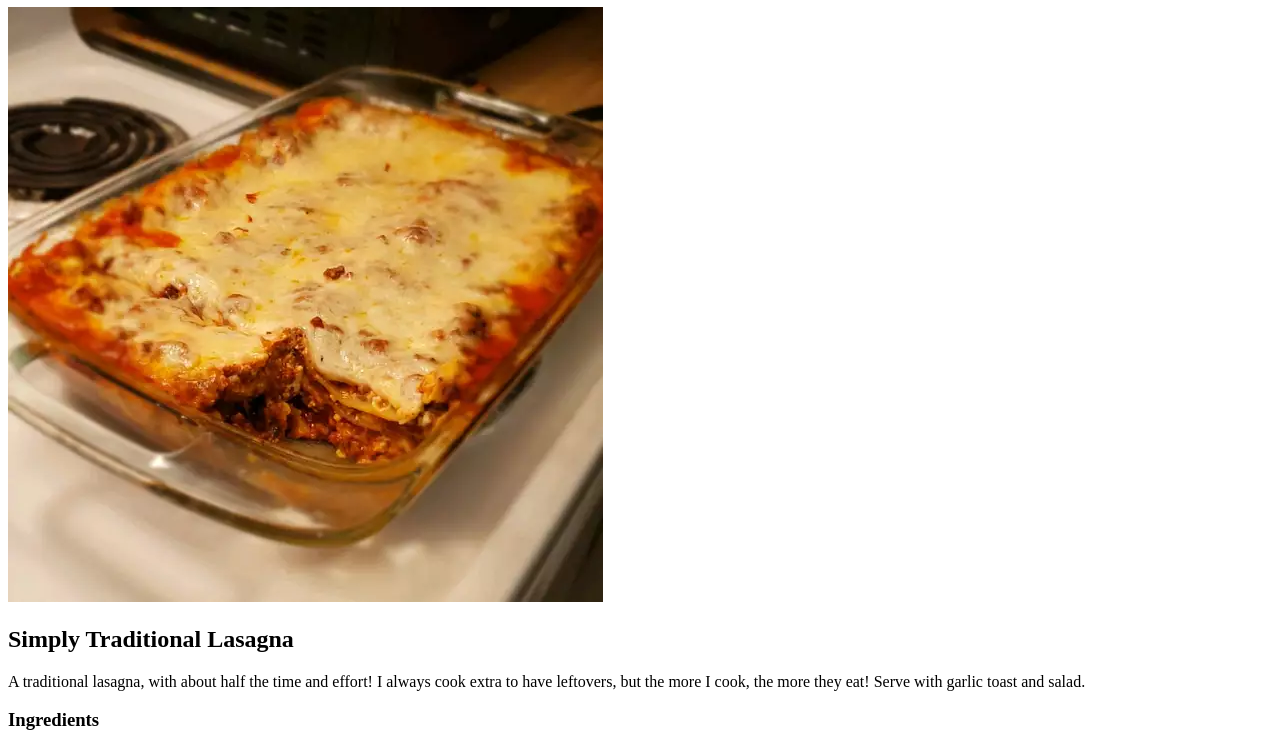
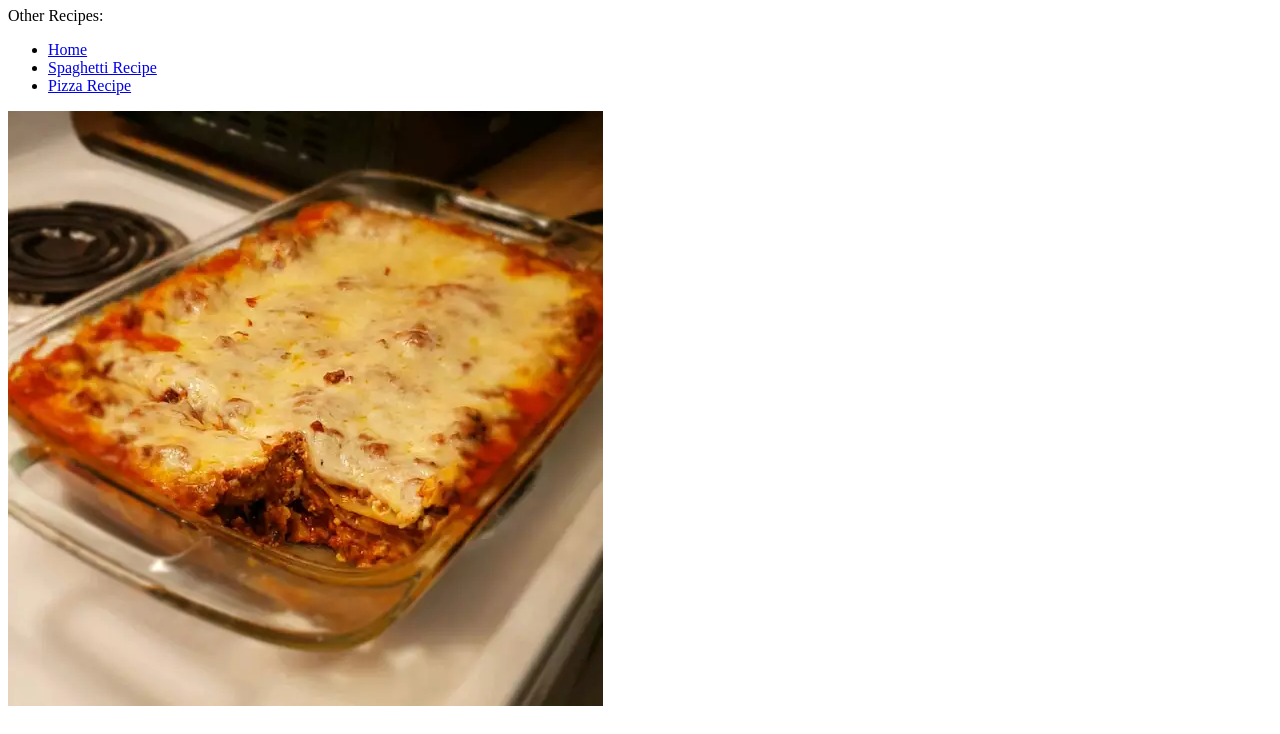
Before and after one commit to kari-schendel07/odin-recipes, a plain HTML site: page recipes/lasagna.html in a window 1280 px wide. Shown: the part 73-807 px from the top of the page. Drawn offline with Linux system fonts and the light colour scheme.

Commit message:
Added links to the other pages to each page

```diff
--- a/recipes/lasagna.html
+++ b/recipes/lasagna.html
@@ -8,6 +8,12 @@
 </head>
 <body>
     <h1>Lasagna</h1>
+    <p>Other Recipes:</p>
+    <ul>
+        <li><a href="../index.html">Home</a></li>
+        <li><a href="spaghetti.html">Spaghetti Recipe</a></li>
+        <li><a href="pizza.html">Pizza Recipe</a></li>
+    </ul>
     <img src="../images/lasagna.jpg">
     <h2>Simply Traditional Lasagna</h2>
     <p>A traditional lasagna, with about half the time and effort! I always cook extra to have leftovers, but the more I cook, the more they eat! Serve with garlic toast and salad.</p>
```
Also changed, not shown: index.html (+5 -2 lines), recipes/pizza.html (+6 -0 lines), recipes/spaghetti.html (+6 -0 lines).
